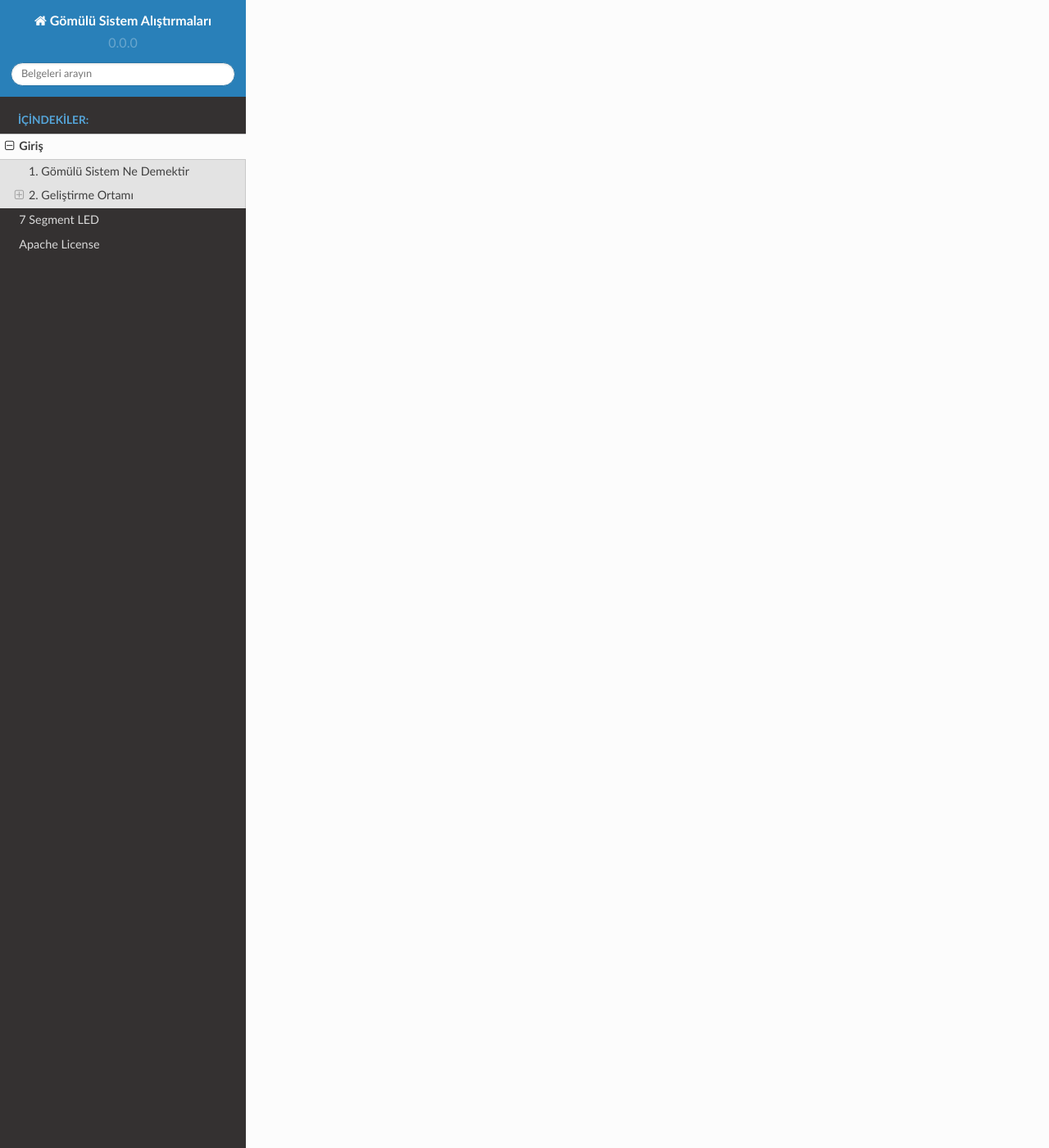
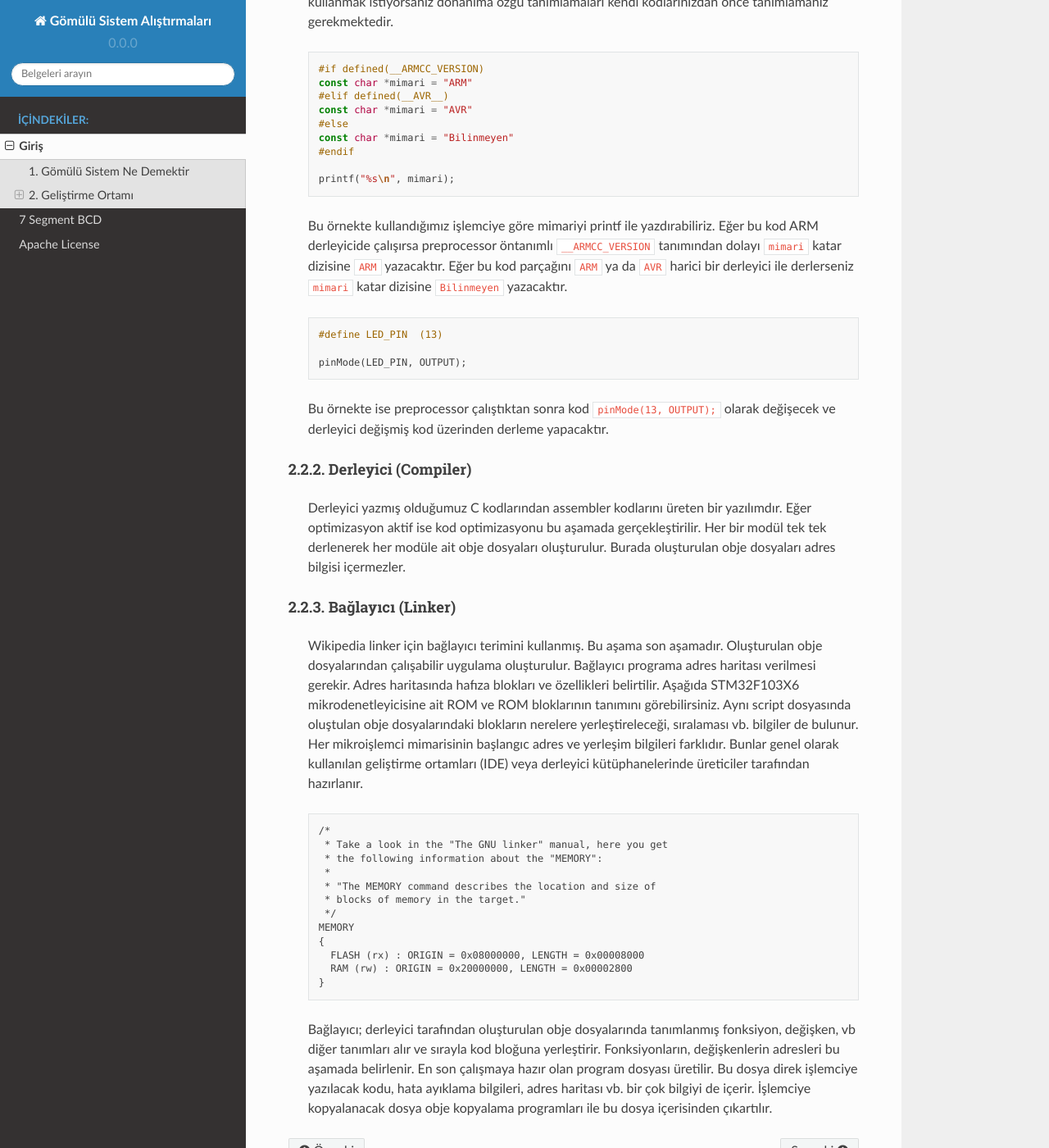
Before and after one commit to IBeRyUS/Gomulu_Sistemler, a Sphinx documentation site: the page built from docs/giris.rst, in a window 1280 px wide and 1400 px high, scrolled down 1519 px. Shown: the whole window at 82% size. Built offline with Sphinx 7.4.7 and the Read the Docs theme 2.0.0, drawn with Linux system fonts in a browser that asks for light colours; some of the changed text lies outside the part shown.

Commit message:
Duzeltme

```diff
--- /dev/null
+++ b/docs/01_7_segment/sample_1.rst
@@ -0,0 +1,5 @@
+Aşağı Yukarı Sayıcı
+--------------------------------------------------------------------------------
+
+   Bu örnekte iki buton ile 0 - 99 sayıcı yapacağız. Her bir örnekte farklı
+   kodların nasıl kullanıldığını göstermeye çalışacağım.
--- a/docs/giris.rst
+++ b/docs/giris.rst
@@ -3,30 +3,162 @@
 ################################################################################
 
 .. note::
-   Buradaki örneklerde ya da açıklamalarda C dili anlatılmayacak, daha çok C dilinin uygulamaları üzerine bilgiler verilecektir. Buradaki uygulamaları incelemek ve anlamak için temel elektronik, mikrodenetleyici donanım, algoritma ve C programlama dili bilgilerine sahip olmanız gerekmektedir. Verilen kodların satır satır açıklamaları yapılmayacak, şemalarda çok fazla detaya inilmeyecektir.
+   Buradaki örneklerde ya da açıklamalarda C dili anlatılmayacak, daha çok C
+   dilinin uygulamaları üzerine bilgiler verilecektir. Buradaki uygulamaları
+   incelemek ve anlamak için temel elektronik, mikrodenetleyici donanım,
+   algoritma ve C programlama dili bilgilerine sahip olmanız gerekmektedir.
+   Verilen kodların satır satır açıklamaları yapılmayacak, şemalarda çok fazla
+   detaya inilmeyecektir.
 
 ********************************************************************************
 1. Gömülü Sistem Ne Demektir
 ********************************************************************************
 
-   Gömülü sistemler kısaca üzerinde çalışan yazılımın kullanıcı tarafından özelleştirilmesinin ve değiştirilmesinin (üreticinin sağladığı yazılım güncellemesinden hariç kullanıcı tarafından yazılan yazılım ile fonksiyonun değiştirilmesi) çok kolay olmadığı, sistemin çalışması için gereken tüm ekipmanların bir kart veya kutu içerisinde toplandığı sistemlerdir. Bununla ilgili internette birçok kaynak mevcut ufak bir araştırma ile daha detaylı bilgilere ulaşabilirsiniz.
+   Gömülü sistemler kısaca üzerinde çalışan yazılımın kullanıcı tarafından
+   özelleştirilmesinin ve değiştirilmesinin (üreticinin sağladığı yazılım
+   güncellemesinden hariç kullanıcı tarafından yazılan yazılım ile fonksiyonun
+   değiştirilmesi) çok kolay olmadığı, sistemin çalışması için gereken tüm
+   ekipmanların bir kart veya kutu içerisinde toplandığı sistemlerdir. Bununla
+   ilgili internette birçok kaynak mevcut ufak bir araştırma ile daha detaylı
+   bilgilere ulaşabilirsiniz.
 
 
 ********************************************************************************
 2. Geliştirme Ortamı
 ********************************************************************************
 
-   Gömülü sistem örneklerinde genel olarak bare-metal(herhangi bir işletim sistemi veya iş yönetim sistemi kullanmadan direk yazılımın mikrodenetleyici üzerinde çalışığı) örneklere yer vereceğim. Bare-metal uygulamalarda kullanılan programlama dilleri genellikle assembler ve C dilidir. Biz örneklerimizde özellikle gömülü sistemler için kullanılan C diline ait kodları inceleyeceğiz.
+   Gömülü sistem örneklerinde genel olarak bare-metal(herhangi bir işletim
+   sistemi veya iş yönetim sistemi kullanmadan direk yazılımın mikrodenetleyici
+   üzerinde çalışığı) örneklere yer vereceğim. Bare-metal uygulamalarda
+   kullanılan programlama dilleri genellikle assembler ve C dilidir. Biz
+   örneklerimizde özellikle gömülü sistemler için kullanılan C diline ait
+   kodları inceleyeceğiz.
 
-   Özellikle birden fazla kişinin birlikte çalıştığı projelerde kodlama standardı uygulanır. Kodlama yapılırken sadece kodlama standardı değil farklı standartlarda kontrol edilebilir. Örneğin güvenlik öncelikli sistemlere ait kodlarda MISRA standartlarına uygunluğu da kontrol edilir. Örnek kodlama standardı olarak `Barr Kodlama Standardına <https://barrgroup.com/Embedded-Systems/Books/Embedded-C-Coding-Standard>`_ bakabilirsiniz.
+   Özellikle birden fazla kişinin birlikte çalıştığı projelerde kodlama
+   standardı uygulanır. Kodlama yapılırken sadece kodlama standardı değil farklı
+   standartlarda kontrol edilebilir. Örneğin güvenlik öncelikli sistemlere ait
+   kodlarda MISRA standartlarına uygunluğu da kontrol edilir. Örnek kodlama
+   standardı olarak |barr_link|'na bakabilirsiniz.
 
+   .. |barr_link| raw:: html
+
+      <a href="https://barrgroup.com/Embedded-Systems/Books/Embedded-C-Coding-Standard"
+      target="_blank">Barr Kodlama Standardı</a>
 
 2.1. Kullanılacak Yazılımlar ve Donanımlar
 ================================================================================
 
    .. note::
-      Özellikle gömülü sistemler alanında eğitim veren mühendislik bölümlerinde **sadece** Arduino öğretilmesine karşıyım. Buradaki örneklerin aynı zamanda gerçek donanım üzerinde de test edilebilmesi için en ucuz ve kolay bulunan protorip bordu olan Arduino örneklerine de yer vereceğiz.
 
-   * Şemalar simulasyon odaklı verilecektir. Simulasyon için Proteus yazılımı kullanılacaktır. Proteus versiyon 8.7 SP3'dür. Proteus nereden bulunur vb. soruları lütfen sormayınız.
-   * Arduino Atmega328p çipine sahip UNO veya NANO
-   * `Arduino geliştirme ortamı <https://www.arduino.cc/en/Main/Software>`_
+      Özellikle gömülü sistemler alanında eğitim veren mühendislik bölümlerinde
+      **sadece** Arduino öğretilmesine karşıyım. Buradaki örneklerin aynı
+      zamanda gerçek donanım üzerinde de test edilebilmesi için en ucuz ve
+      kolay bulunan protorip bordu olan Arduino örnekleri ile başlayacağız.
+
+   *  Şemalar simulasyon odaklı verilecektir. Simulasyon için Proteus yazılımı
+      kullanılacaktır. Proteus versiyon 8.7 SP3'dür. Proteus nereden bulunur vb.
+      soruları lütfen sormayınız.
+   *  Arduino Atmega328p çipine sahip UNO veya NANO
+   *  |arduino_ide_link|
+
+
+
+
+   .. |arduino_ide_link| raw:: html
+
+      <a href="https://www.arduino.cc/en/Main/Software"
+      target="_blank">Arduino IDE</a>
+
+2.2. C Programlama Dili
+================================================================================
+
+   Gömülü sistemlerde programlama yapmak Windows ve benzeri ortamlarda
+   programlama yapmaktan biraz farklı ve genelde daha kısıtlıdır. En önemli
+   kısıt RAM ve ROM miktarlarındadır. Gömülü sistemlerde bare-metal programlama
+   yapılırken dinamik hafıza yönetimi istenmez. Kod içinde kullanılan tüm hafıza
+   bileşenleri sabit adres ve büyüklüğe sahip olacak şekilde ayarlanır. C ile
+   yazılan bir programın derlenme ve çalışma aşamalarına bakalım.
+
+2.2.1. Preprocessor (Ön işlemci)
+--------------------------------------------------------------------------------
+
+   Preprocessor programın derlenmesinden önce çalıştırılan bir prosestir.
+   Aslında bir nevi ön derleyici de denebilir. Preprocessor komutları diyez
+   işareti (#) ile başlar. Preprocessor komutları kodun taşınabilirliğine
+   büyük katkı sağlar. Yazmış olduğunuz kodları farklı mikrodenetleyicilerde
+   kullanmak istiyorsanız donanıma özgü tanımlamaları kendi kodlarınızdan önce
+   tanımlamanız gerekmektedir.
+
+   .. code-block:: C
+
+      #if defined(__ARMCC_VERSION)
+      const char *mimari = "ARM"
+      #elif defined(__AVR__)
+      const char *mimari = "AVR"
+      #else
+      const char *mimari = "Bilinmeyen"
+      #endif
+
+      printf("%s\n", mimari);
+
+   Bu örnekte kullandığımız işlemciye göre mimariyi printf ile yazdırabiliriz.
+   Eğer bu kod ARM derleyicide çalışırsa preprocessor öntanımlı
+   ``__ARMCC_VERSION`` tanımından dolayı ``mimari`` katar dizisine ``ARM``
+   yazacaktır. Eğer bu kod parçağını ``ARM`` ya da ``AVR`` harici bir derleyici
+   ile derlerseniz ``mimari`` katar dizisine ``Bilinmeyen`` yazacaktır.
+
+   .. code-block:: C
+
+      #define LED_PIN  (13)
+
+      pinMode(LED_PIN, OUTPUT);
+
+   Bu örnekte ise preprocessor çalıştıktan sonra kod ``pinMode(13, OUTPUT);``
+   olarak değişecek ve derleyici değişmiş kod üzerinden derleme yapacaktır.
+
+2.2.2. Derleyici (Compiler)
+--------------------------------------------------------------------------------
+
+   Derleyici yazmış olduğumuz C kodlarından assembler kodlarını üreten bir
+   yazılımdır. Eğer optimizasyon aktif ise kod optimizasyonu bu aşamada
+   gerçekleştirilir. Her bir modül tek tek derlenerek her modüle ait obje
+   dosyaları oluşturulur. Burada oluşturulan obje dosyaları adres bilgisi
+   içermezler.
+
+2.2.3. Bağlayıcı (Linker)
+--------------------------------------------------------------------------------
+
+   Wikipedia linker için bağlayıcı terimini kullanmış. Bu aşama son aşamadır.
+   Oluşturulan obje dosyalarından çalışabilir uygulama oluşturulur. Bağlayıcı
+   programa adres haritası verilmesi gerekir. Adres haritasında hafıza blokları
+   ve özellikleri belirtilir. Aşağıda STM32F103X6 mikrodenetleyicisine ait ROM
+   ve ROM bloklarının tanımını görebilirsiniz. Aynı script dosyasında oluştulan
+   obje dosyalarındaki blokların nerelere yerleştireleceği, sıralaması vb.
+   bilgiler de bulunur. Her mikroişlemci mimarisinin başlangıc adres ve yerleşim
+   bilgileri farklıdır. Bunlar genel olarak kullanılan geliştirme ortamları
+   (IDE) veya derleyici kütüphanelerinde üreticiler tarafından hazırlanır.
+
+   .. highlight:: none
+
+   ::
+
+      /*
+       * Take a look in the "The GNU linker" manual, here you get
+       * the following information about the "MEMORY":
+       *
+       * "The MEMORY command describes the location and size of
+       * blocks of memory in the target."
+       */
+      MEMORY
+      {
+        FLASH (rx) : ORIGIN = 0x08000000, LENGTH = 0x00008000
+        RAM (rw) : ORIGIN = 0x20000000, LENGTH = 0x00002800
+      }
+
+   Bağlayıcı; derleyici tarafından oluşturulan obje dosyalarında tanımlanmış
+   fonksiyon, değişken, vb diğer tanımları alır ve sırayla kod bloğuna
+   yerleştirir. Fonksiyonların, değişkenlerin adresleri bu aşamada belirlenir.
+   En son çalışmaya hazır olan program dosyası üretilir. Bu dosya direk
+   işlemciye yazılacak kodu, hata ayıklama bilgileri, adres haritası vb. bir çok
+   bilgiyi de içerir. İşlemciye kopyalanacak dosya obje kopyalama programları
+   ile bu dosya içerisinden çıkartılır.
```
Also changed, not shown: README.md (added, +5 -0 lines), docs/01_7_segment.rst (+27 -17 lines), LICENSE.rst, 2 other files.
